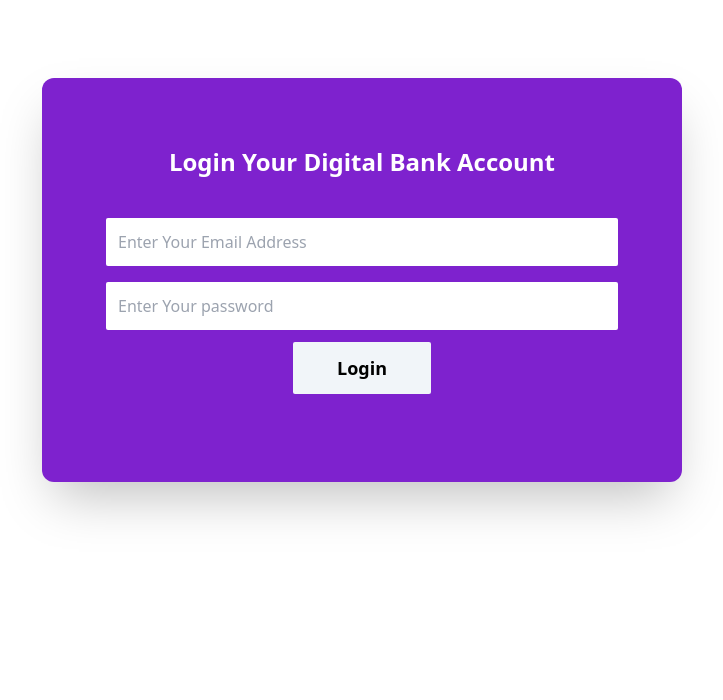
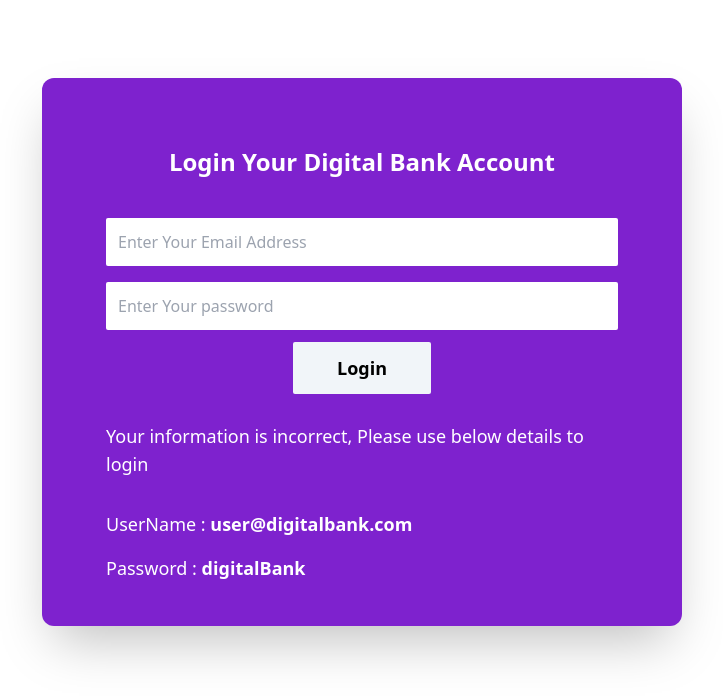
Before and after one commit to mukutdev/Functional-Bank, a plain HTML site: page index.html in a window 1280 px wide. Both pictures are taken after a click on the button "Login". Shown: the part 90-790 px from the top of the page, without its empty margins (278-1001 px from the left). Drawn offline with nearby package versions, Linux system fonts and the light colour scheme.

Commit message:
login issue fixed

```diff
--- a/index.html
+++ b/index.html
@@ -19,12 +19,13 @@
                  <input type="password" class="rounded-sm p-3 outline-none" name="" id="user-password" placeholder="Enter Your password">
                  <button onclick="loginFunction()" class="bg-slate-100 cursor-pointer my-3 py-3 px-11 font-semibold text-lg rounded-sm hover:bg-purple-500 hover:text-white flex  justify-center mx-auto " id="login-btn">Login</button>
                  <p class="login-message text-lg font-medium py-4 text-white"></p>
+                 <p class="username text-lg font-medium py-4 text-white"> UserName : <b>user@digitalbank.com</b></p>
+                 <p class="password text-lg font-medium  text-white"> Password : <b>digitalBank</b></p>
             </div>
         </section>
 
     </main>
 
 <script src="./index.js"></script>
- <!-- <script src="./app.js"></script>    -->
 </body>
 </html>
--- a/index.js
+++ b/index.js
@@ -1,3 +1,19 @@
+const userEmail = document.getElementById('user-email')
+const userPassword = document.getElementById('user-password')
+const loginMessage = document.querySelector('.login-message')
+// login btn event handler
+function loginFunction() {
+    if ((userEmail.value === 'user@digitalbank.com') && (userPassword.value === 'digitalBank')) {
+
+        loginMessage.innerText = 'Signing to Digital Bank....'
+        setTimeout(function () {
+            window.location.href="dashboard.html"
+        },2000)
+      } else {
+        loginMessage.innerText = 'Your information is incorrect, Please use below details to login'
+      }
+}
+
 // get the input field value
 function getInputFieldValue(inputField){
 
```
Also changed, not shown: dashboard.html (+0 -1 lines).
